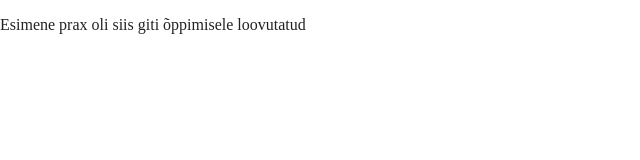
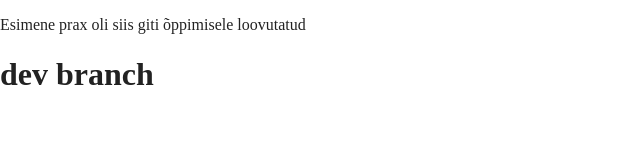
Before and after one commit to wkraam/veebirakendusteLoomine, a website built with Parcel: page index.html in a window 1280 px wide. Shown: the whole page, without its empty margins (0-640 px from the left). Built offline with nearby package versions, Linux system fonts and the light colour scheme.

Commit message:
dev branch

```diff
--- a/index.html
+++ b/index.html
@@ -26,6 +26,7 @@
 
   <!-- Add your site or application content here -->
   <p>Esimene prax oli siis giti õppimisele loovutatud</p>
+  <h1>dev branch</h1>
   <script src="js/vendor/modernizr-3.11.2.min.js"></script>
   <script src="js/plugins.js"></script>
   <script src="js/main.js"></script>
```
